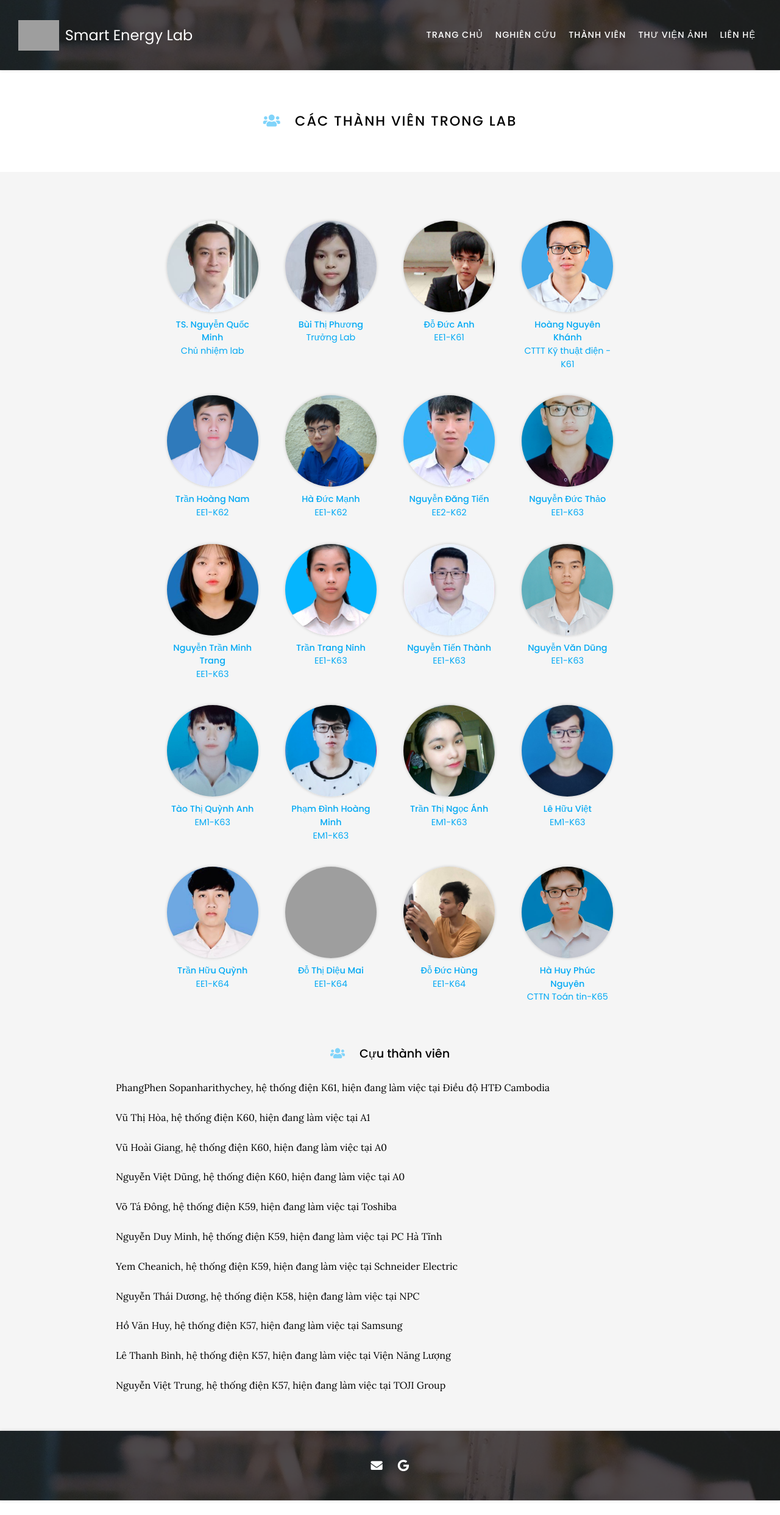
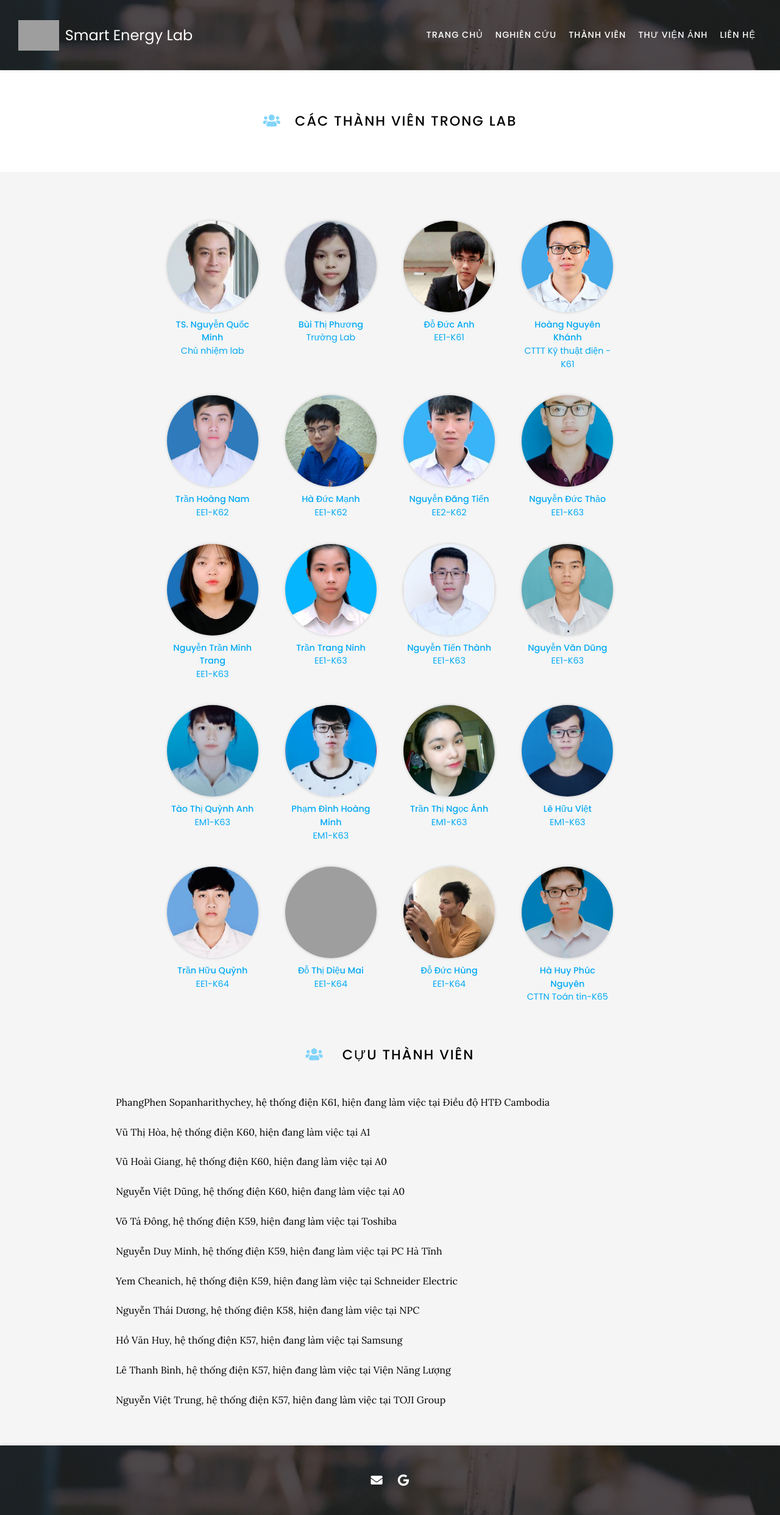
Before and after one commit to selabhust/home, a Jekyll site: the page built from team/index.md, in a window 1280 px wide. Shown: the whole page at 61% size. Built offline with Jekyll 4.4.1, drawn with Linux system fonts in a browser that asks for light colours; nearby versions of some CDN libraries; before the commit the page ends 2460 px from its top, so only the background shows below that; grey boxes are pictures that could not be loaded.

Commit message:
Update index.md

```diff
--- a/team/index.md
+++ b/team/index.md
@@ -137,7 +137,7 @@ nav:
 %}
 {:.center}
 
-### <i class="fas fa-users"></i> Cựu thành viên
+# <i class="fas fa-users"></i> Cựu thành viên
 PhangPhen Sopanharithychey, hệ thống điện K61, hiện đang làm việc tại Điều độ HTĐ Cambodia<br>
 
 Vũ Thị Hòa, hệ thống điện K60, hiện đang làm việc tại A1<br>
```
